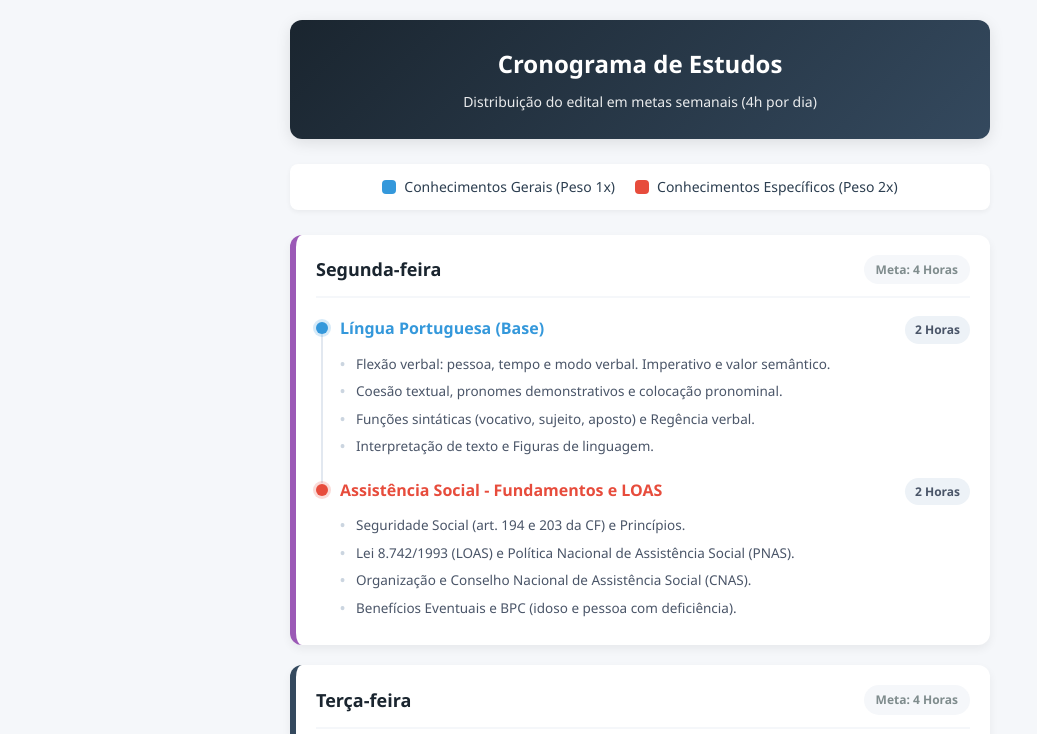
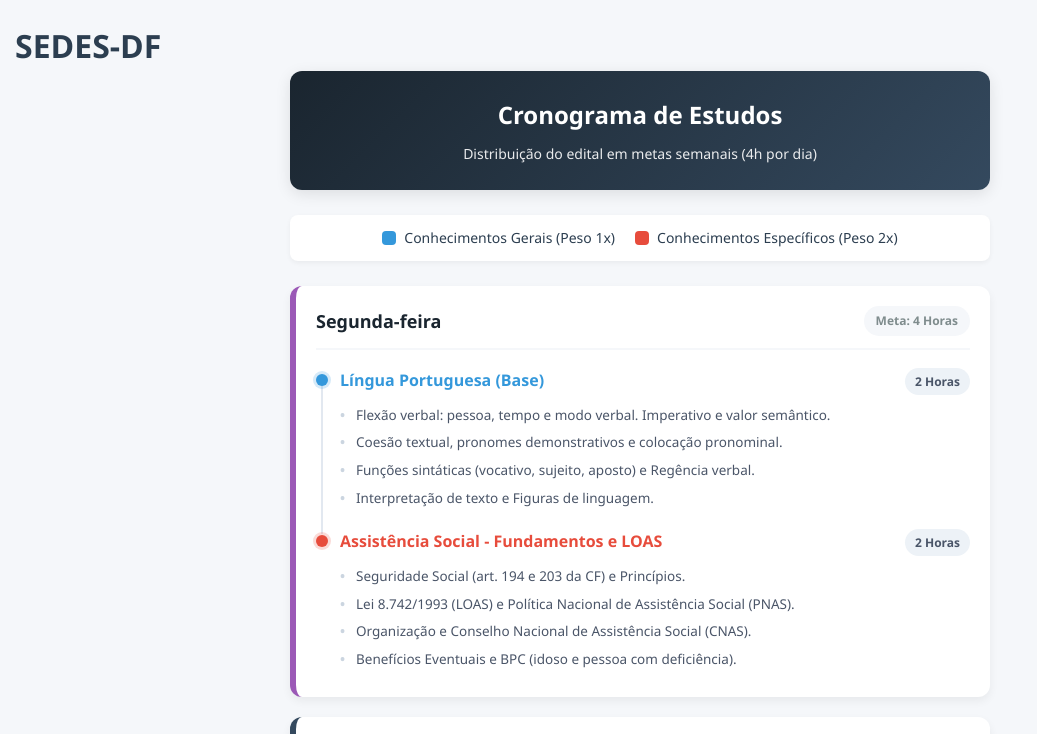
Before and after one commit to Tiago-WebJS/Cronograma_2026_SEDES-DF, a plain HTML site: page index.html in a window 1280 px wide. Shown: the top 734 px of the page, without its empty margins (0-1037 px from the left). Drawn offline with Linux system fonts and the light colour scheme.

Commit message:
Update index.html
Titulo

```diff
--- a/index.html
+++ b/index.html
@@ -5,6 +5,7 @@
     <meta charset="UTF-8">
     <meta name="viewport" content="width=device-width, initial-scale=1.0">
     <title>Cronograma & Calendário Interativo 2026</title>
+    <h1>SEDES-DF</h1>
     <style>
         :root {
             --primary: #1a252f;
```
